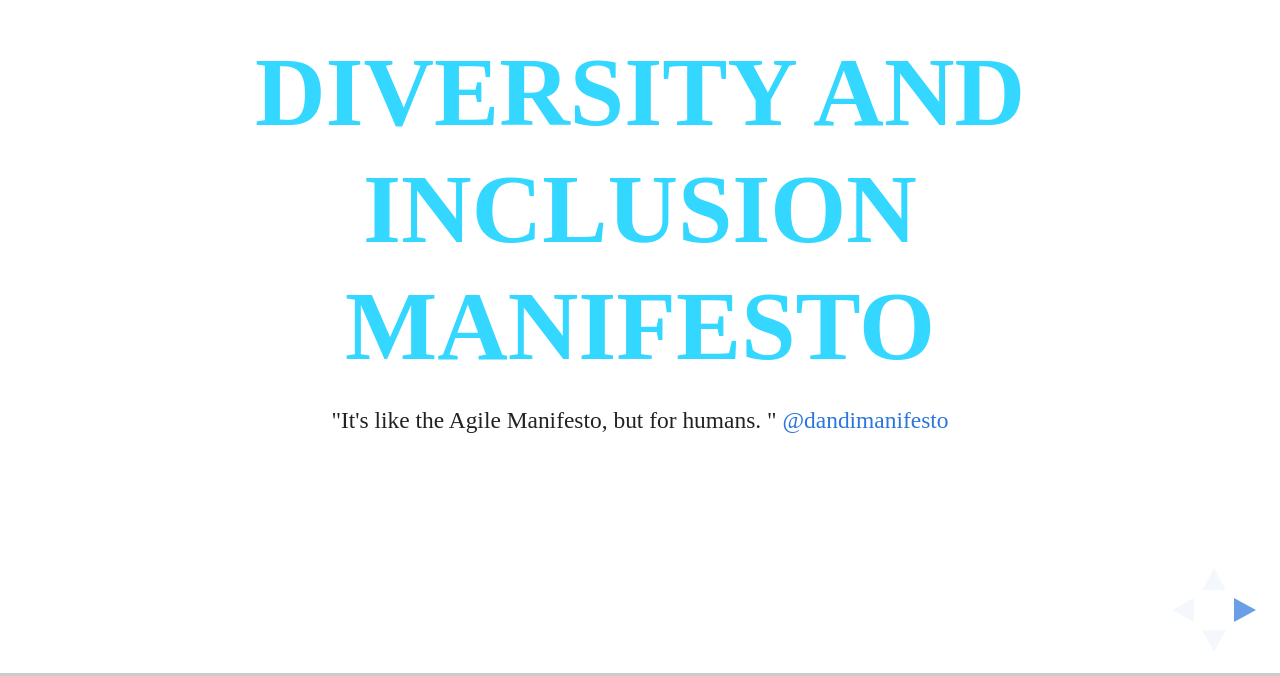
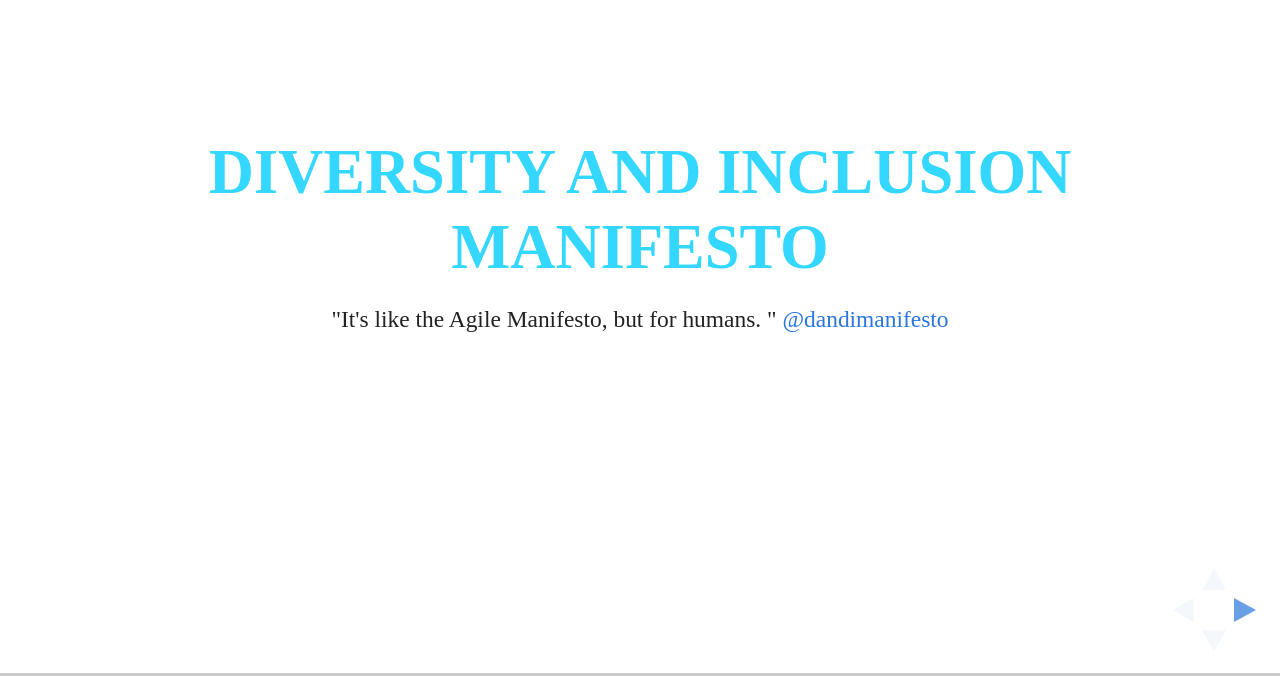
Before and after one commit to diversitymanifesto/diversitymanifesto.github.io, a website: page index.html in a window 1280 px wide. Shown: the part 124-800 px from the top of the page. Drawn offline with Linux system fonts and the light colour scheme.

Commit message:
heading is too big

```diff
--- a/index.html
+++ b/index.html
@@ -77,7 +77,7 @@
 			<!-- Any section element inside of this container is displayed as a slide -->
 			<div class="slides">
 				<section data-transition="convex">
-					<h1><span class="blue">Diversity and Inclusion Manifesto</span></h1>
+					<h2><span class="blue">Diversity and Inclusion Manifesto</span></h2>
 					<p>
 						<small>"It's like the Agile Manifesto, but for humans. " <a href="http://twitter.com/dandimanifesto">@dandimanifesto</a> <br>
 					  </small>
```
